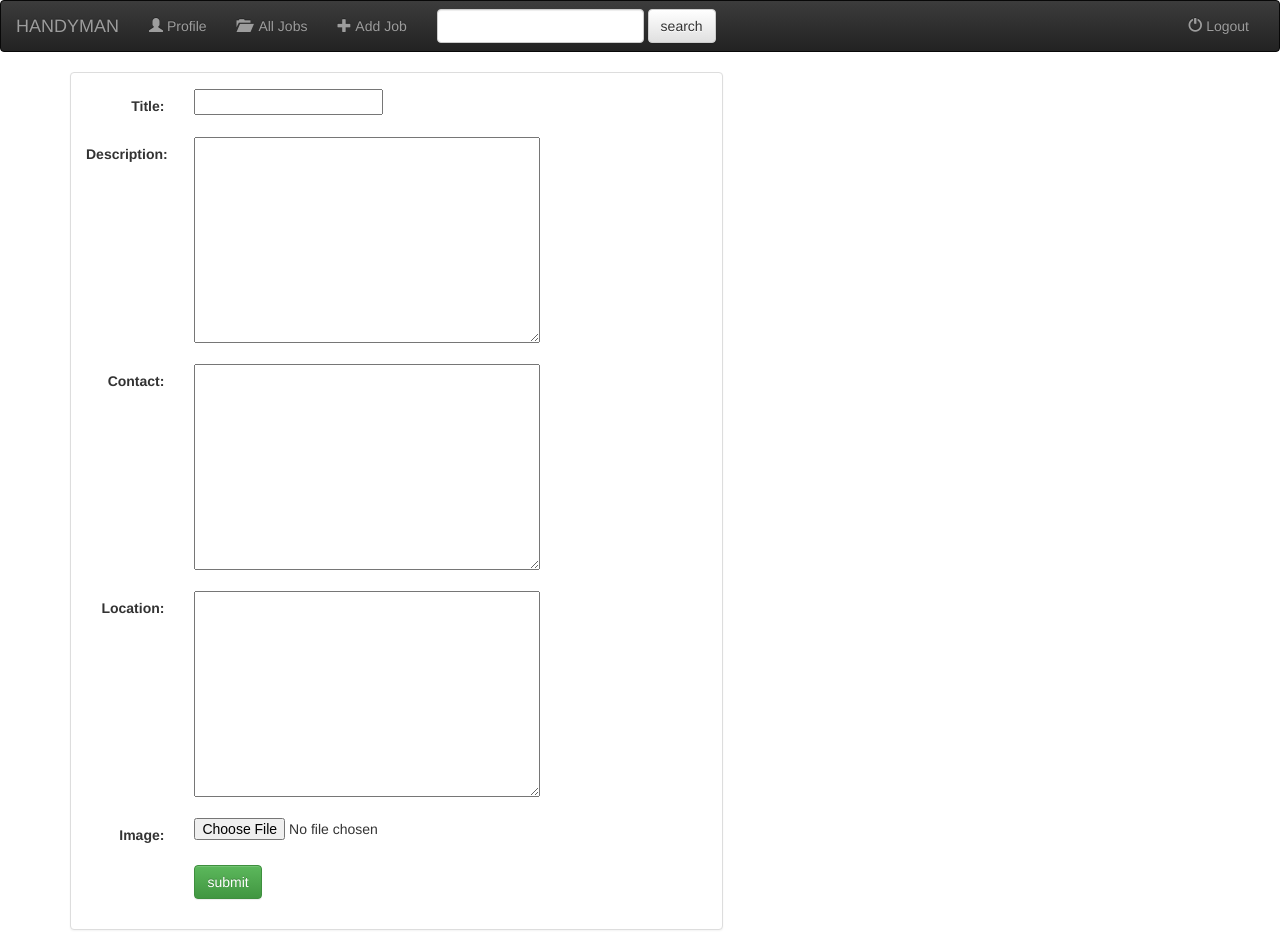
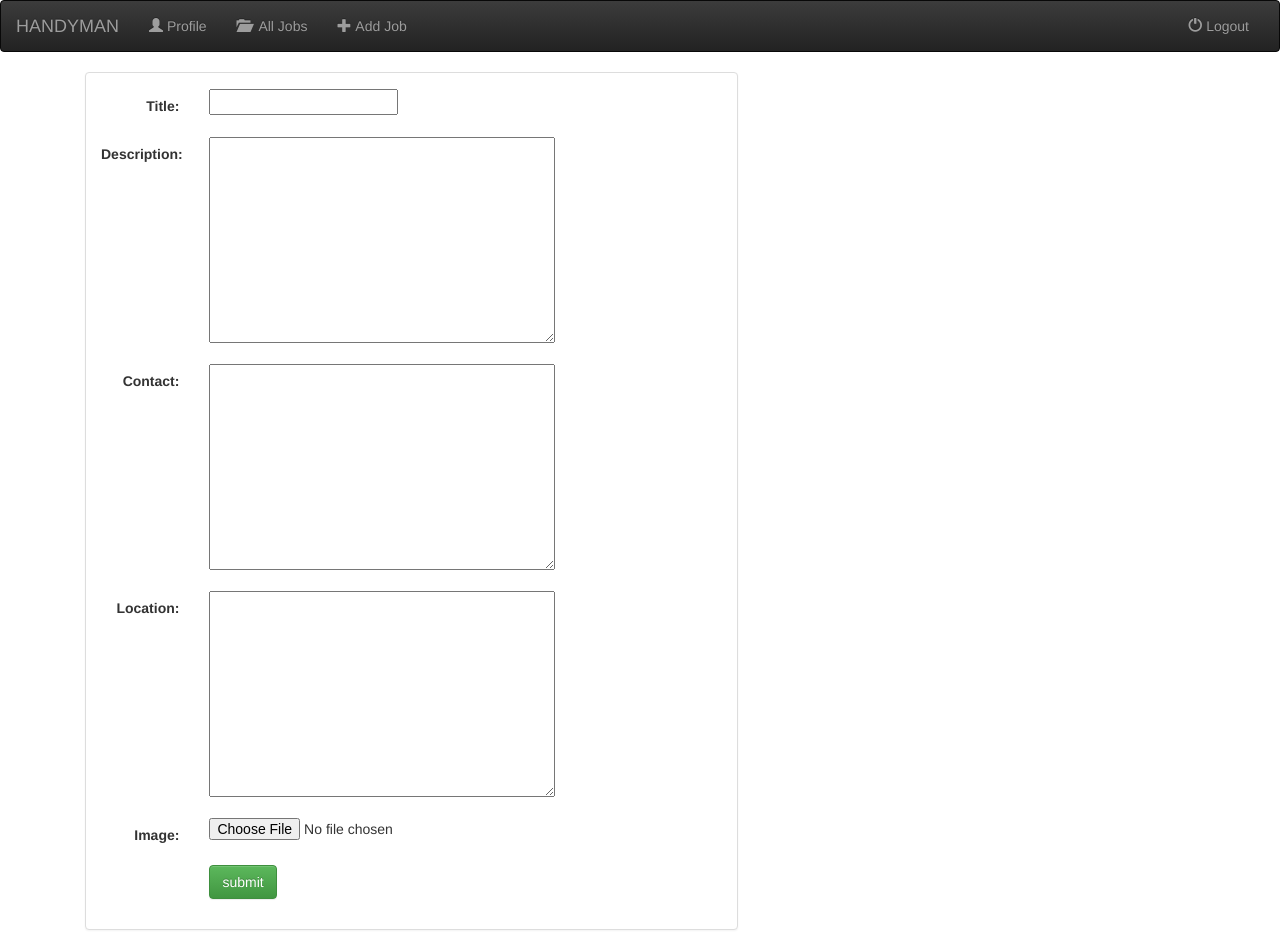
Before and after one commit to JaydonBerry/AWP, a Django app: page /job/add/ in a window 1280 px wide. Run offline with Django 3.2, Linux system fonts and the light colour scheme; some libraries are stand-ins or nearby versions.

Commit message:
CSS Changes

```diff
--- a/job/templates/job/base.html
+++ b/job/templates/job/base.html
@@ -37,12 +37,6 @@
                     <a href="{% url 'job:job-add' %}"><span class="glyphicon glyphicon-plus" aria-hidden="true"></span>&nbsp;Add Job</a>
                 </li>
             </ul>
-            <form class="navbar-form navbar-left" role="search" method="get" action="#">
-                <div class="form-group">
-                    <input type="text" class="form-control" name="search" value="">
-                </div>
-                <button type="submit" class="btn btn-default">search</button>
-            </form>
             <ul class="nav navbar-nav navbar-right">
                 <li class="">
                     <a href="{% url 'login' %}"><span class="glyphicon glyphicon-off"></span>&nbsp;Logout</a>
@@ -52,7 +46,9 @@
         </div>
     </div>
 </nav>
+<div class="container">
 {% block body %}
 {% endblock %}
+</div>
 </body>
 </html>
--- a/job/views.py
+++ b/job/views.py
@@ -12,7 +12,7 @@ class IndexView(generic.ListView):
         return Job.objects.all()
 
 class ProfileView(generic.ListView):
-    template_name = 'job/registrationForm.html'
+    template_name = 'job/profile.html'
     fields = ['username', 'email', 'first_name', 'last_name']
 
     def get_queryset(self):
```
Also changed, not shown: job/templates/job/index.html (+19 -5 lines), db.sqlite3, media/door_gMWvSVx.jpg (added).
